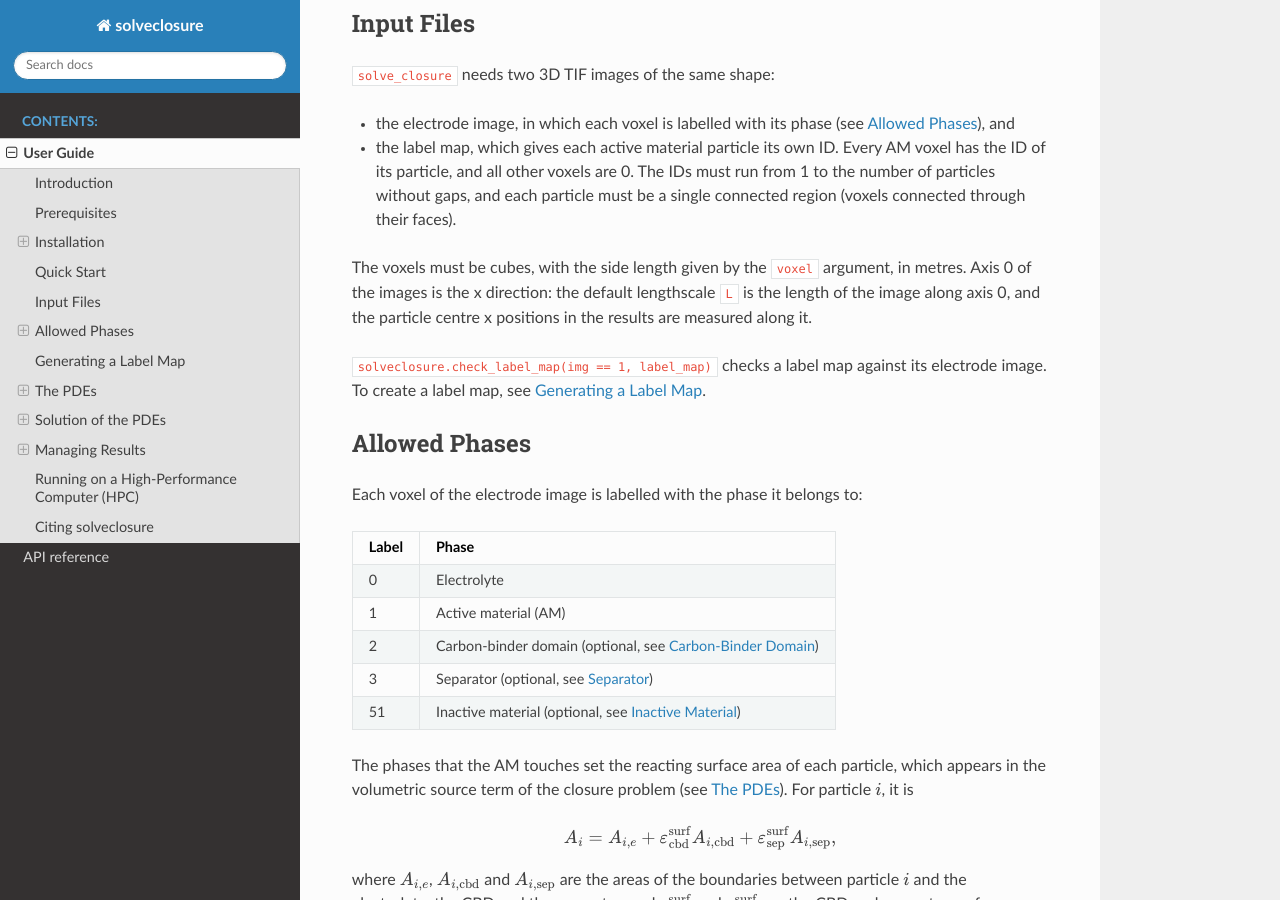
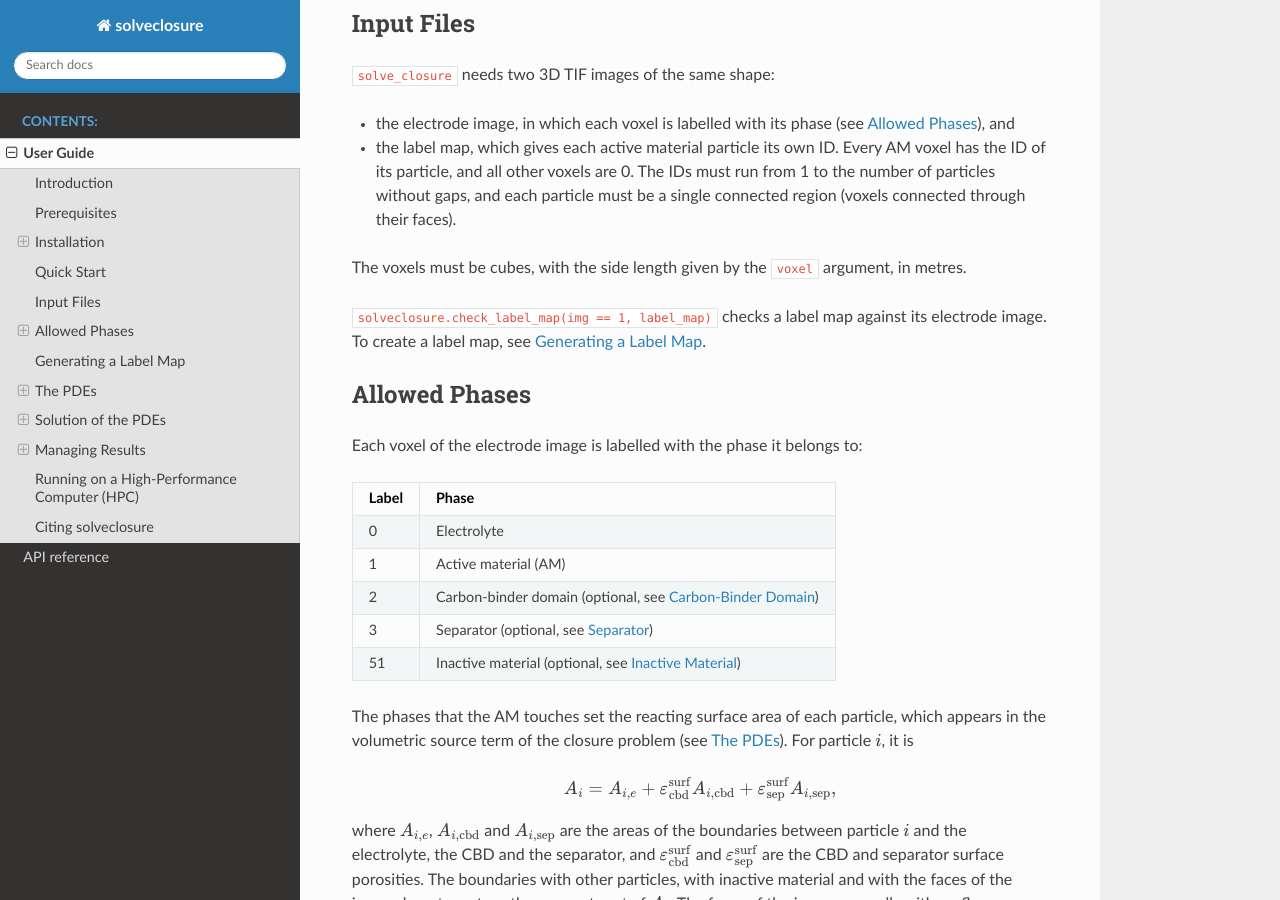
Before and after one commit to isaacbasil/solveclosure, a Sphinx documentation site: the page built from docs/guide.rst, in a window 1280 px wide and 900 px high, scrolled down 2413 px. Built offline with Sphinx 7.4.7 and the Read the Docs theme 3.1.0, drawn with Linux system fonts in a browser that asks for light colours.

Commit message:
another doc fix

```diff
--- a/docs/guide.rst
+++ b/docs/guide.rst
@@ -133,9 +133,7 @@ Input Files
   must be a single connected region (voxels connected through their faces).
 
 The voxels must be cubes, with the side length given by the ``voxel``
-argument, in metres. Axis 0 of the images is the x direction: the default
-lengthscale ``L`` is the length of the image along axis 0, and the particle
-centre x positions in the results are measured along it.
+argument, in metres.
 
 ``solveclosure.check_label_map(img == 1, label_map)`` checks a label map
 against its electrode image. To create a label map, see
```
